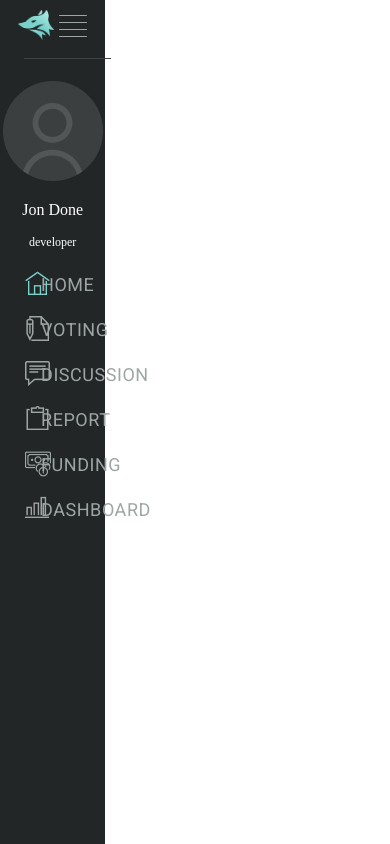
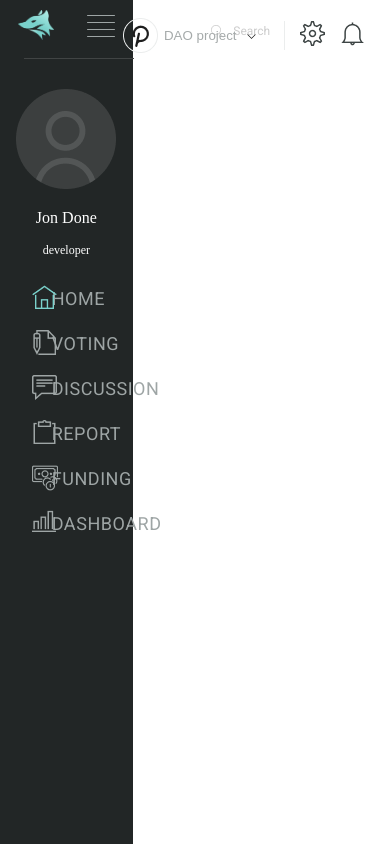
Before and after one commit to aiinkiestism/GUILD-front, a website: page src/index.ejs in a window 390 px wide. Drawn offline with nearby package versions, Linux system fonts and the light colour scheme; files that its build step writes are made by us from their sources.

Commit message:
modify top-nav and add some img assets

```diff
--- a/src/inc/top-nav.ejs
+++ b/src/inc/top-nav.ejs
@@ -0,0 +1,35 @@
+<div id="top-nav">
+	<div id="nav-wrap">
+		<div id="search-wrap">
+			<a href="#" id="search-btn">
+				<div class="img-warp">
+					<img src="img/search.png" alt="検索" id="search-img">
+				</div>
+			</a>
+			<input type="text" placeholder="Search" id="search-input">
+		</div>
+		<div id="select-btn">
+			<div class="img-wrap">
+				<img src="img/select_icon.png" alt="#" id="select-icon">
+			</div>
+			<select name="projects" id="projects">
+				<option value="DAO project">DAO project</option>
+			</select>
+			<div class="img-wrap-bottom">
+				<img src="img/angle-down.png" alt="下向きのアイコン" id="arrow-down">
+			</div>
+		</div>
+		<div id="top-nav-right">
+			<div id="setting">
+				<div class="img-wrap">
+					<img src="img/setting.png" alt="" id="setting-img">
+				</div>
+			</div>
+			<div id="notice">
+				<div class="img-wrap">
+					<img src="img/notice.png" alt="" id="notice-img">
+				</div>
+			</div>
+		</div>
+	</div>
+</div>
--- a/src/sass/base/reset.scss
+++ b/src/sass/base/reset.scss
@@ -1,7 +1,16 @@
 body {
     margin: 0;
+    overflow-y: hidden;
 }
 
 html, body, .contents {
     height: 100%;
 }
+
+textarea:focus, input:focus {
+    outline: none;
+}
+
+*:focus {
+    outline: none;
+}
--- a/src/sass/layout/left-menu.scss
+++ b/src/sass/layout/left-menu.scss
@@ -91,7 +91,14 @@
 }
 
 @media screen and (max-width: 780px) {
-	#left-mwnu {
+	#left-menu {
 		width: 34%;
+		#left-menu--item {
+			.item-wrap {
+				p {
+					font-size: $small-font-size;
+				}
+			}
+		}
 	}
 }
--- /dev/null
+++ b/src/sass/layout/top-nav.scss
@@ -0,0 +1,103 @@
+#top-nav {
+	position: fixed;
+	top: 0;
+	margin-left: 17%;
+	width: 83%;
+	#nav-wrap {
+		position: relative;
+		#search-wrap {
+			position: absolute;
+			top: 24px;
+			left: 24px;
+			display: flex;
+			#search-btn {
+				.img-wrap {
+					#search-img {
+						position: static;
+					}
+				}
+			}
+			#search-input {
+				border: none;
+				position: absolute;
+				top: -2px;
+				left: 20px;
+			}
+
+			#search-input::placeholder {
+				font-family: 'Roboto', sans-serif;
+				font-style: normal;
+				font-weight: 300;
+				font-size: $small-font-size;
+				line-height: 18px;
+				color: #ccc;
+			}
+		}
+		#select-btn {
+			position: absolute;
+			top: 18px;
+			right: 134px;
+			display: flex;
+			.img-wrap {
+				margin-right: 6px;
+			}
+			#projects {
+				background: rgba(0, 0, 0, 0);
+				border: none;
+				color: #a5aaaa;
+				margin-bottom: 5px;
+				-webkit-appearance: none;
+				-moz-appearance: none;
+				appearance: none;
+			}
+			.img-wrap-bottom {
+				margin-top: 9px;
+				margin-left: 10px;
+			}
+		}
+		#top-nav-right {
+			border-left: 1px solid #ebeded;
+			position: absolute;
+			top: 21px;
+			right: 25px;
+			display: flex;
+			#setting {
+				margin-right: 15px;
+				margin-left: 15px;
+			}
+		}
+	}
+}
+
+@media screen and (max-width: 1250px) {
+	#top-nav {
+		#nav-wrap {
+			#search-wrap {
+				left: 145px;
+			}
+		}
+	}
+}
+
+@media screen and (max-width: 1000px) {
+	#top-nav {
+		#nav-wrap {
+			#serach-wrap {
+				left: 110px;
+			}
+		}
+	}
+}
+
+@media screen and (max-width: 780px) {
+	#top-nav {
+		#nav-wrap {
+			#serach-wrap {
+				left: 145px;
+				#serach-input {
+					width: 110px;
+				}
+			}
+		}
+	}
+}
--- a/src/sass/main.scss
+++ b/src/sass/main.scss
@@ -14,5 +14,6 @@
 @import './pages/dashboard';
 
 @import './layout/left-menu';
+@import './layout/top-nav';
 
 @import './components/dashboard-item';
```
Also changed, not shown: dest/css/base/reset.css, dest/css/main.css, dest/img/angle-down.png (added), dest/img/notice.png (added), dest/img/search.png (added), dest/img/select_icon.png (added), dest/img/setting.png (added), dest/index.html, src/img/angle-down.png (added), src/img/notice.png (added), src/img/search.png (added), src/img/select_icon.png (added), src/img/setting.png (added), 2 other files.
